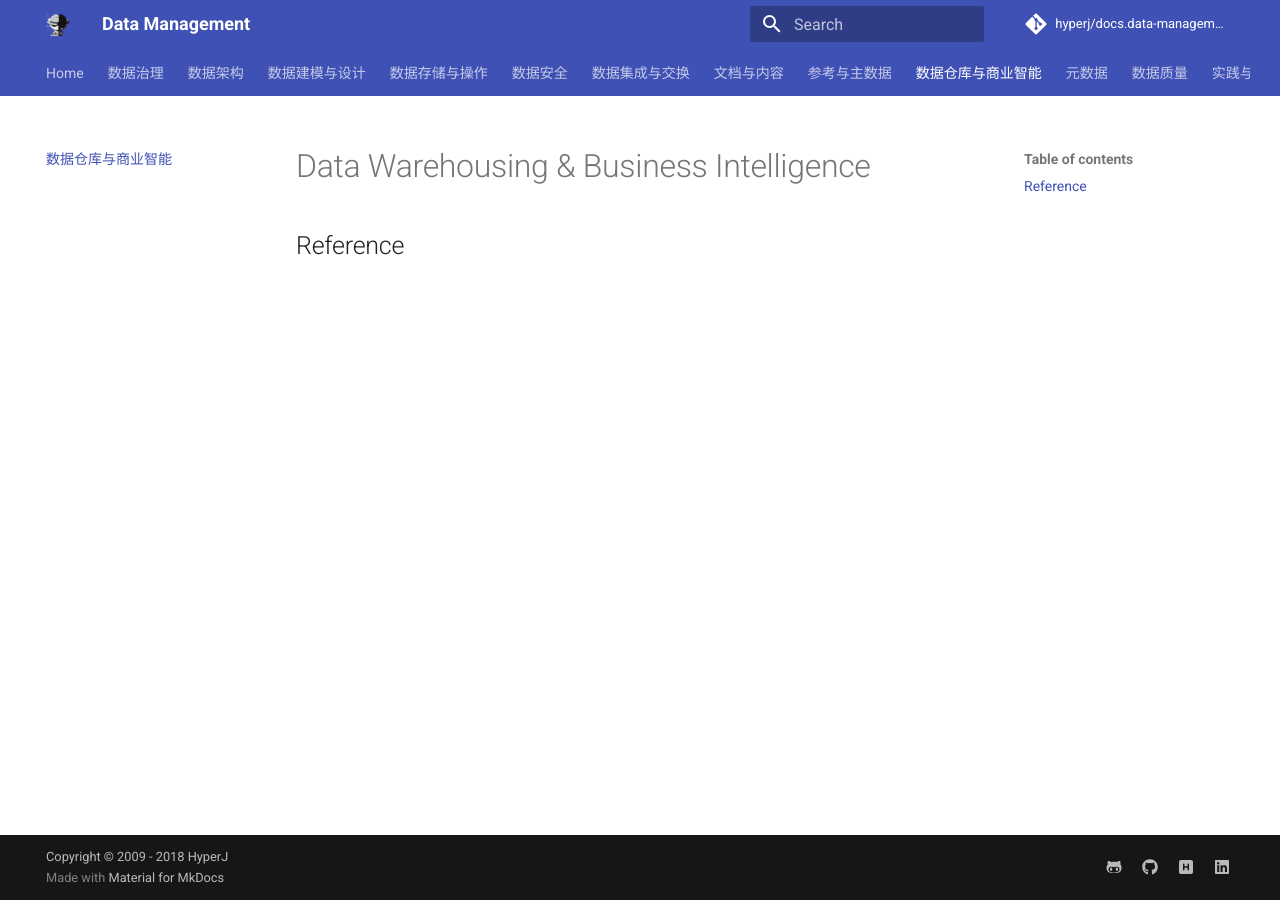
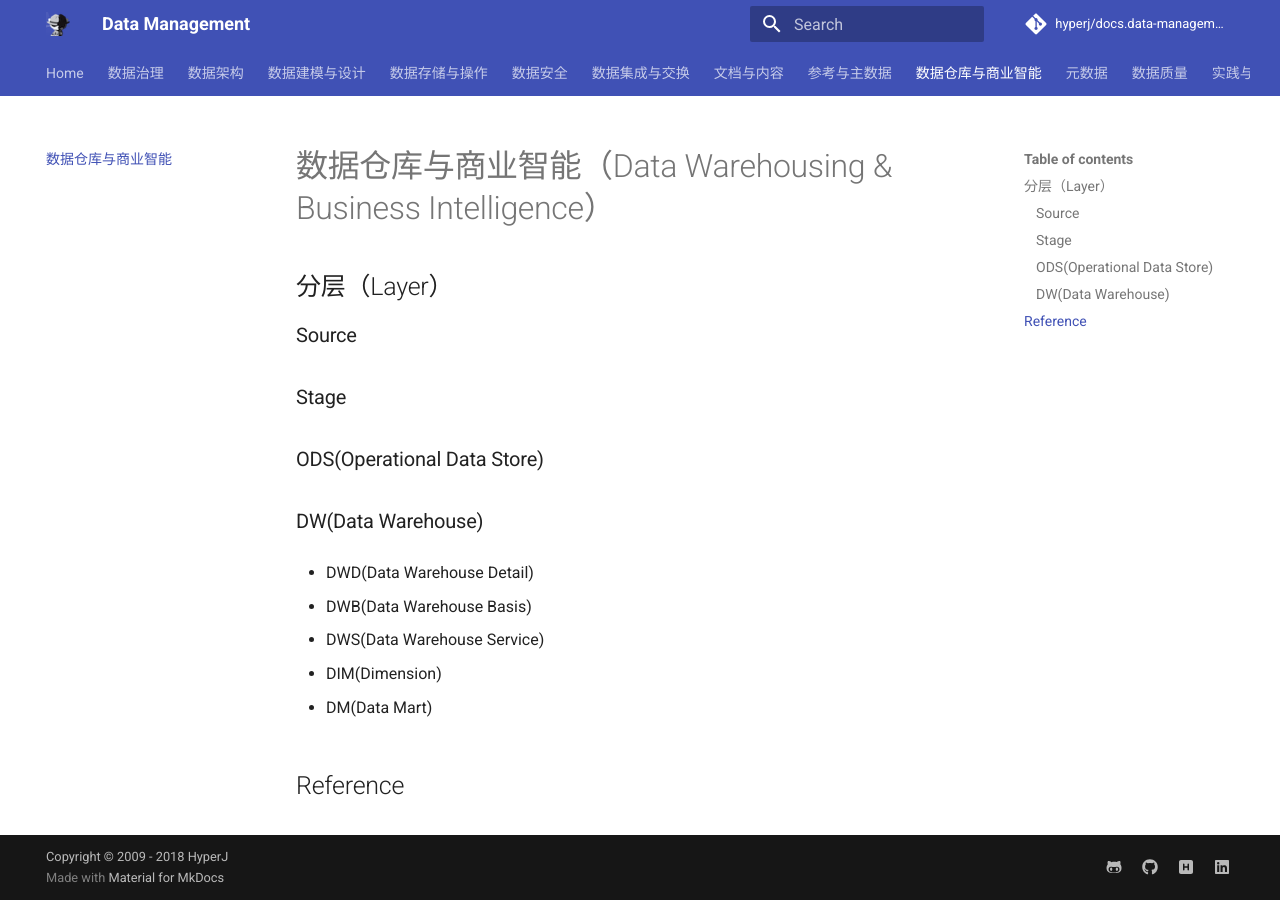
Before and after one commit to hyperj/note.data-management, an MkDocs documentation site: the page built from docs/data-warehousing-and-business-intelligence.md, in a window 1280 px wide. Built offline with MkDocs 1.6.1 and Material for MkDocs 9.7.7, drawn with Linux system fonts in a browser that asks for light colours; comment, search, counter and statistics services are not loaded.

Commit message:
update docs

```diff
--- a/docs/data-warehousing-and-business-intelligence.md
+++ b/docs/data-warehousing-and-business-intelligence.md
@@ -1,3 +1,23 @@
-# Data Warehousing & Business Intelligence
+# 数据仓库与商业智能（Data Warehousing & Business Intelligence）
+
+## 分层（Layer）
+
+### Source
+
+### Stage
+
+### ODS(Operational Data Store)
+
+### DW(Data Warehouse)
+
+- DWD(Data Warehouse Detail)
+
+- DWB(Data Warehouse Basis)
+
+- DWS(Data Warehouse Service)
+
+- DIM(Dimension)
+
+- DM(Data Mart)
 
 ## Reference
```
